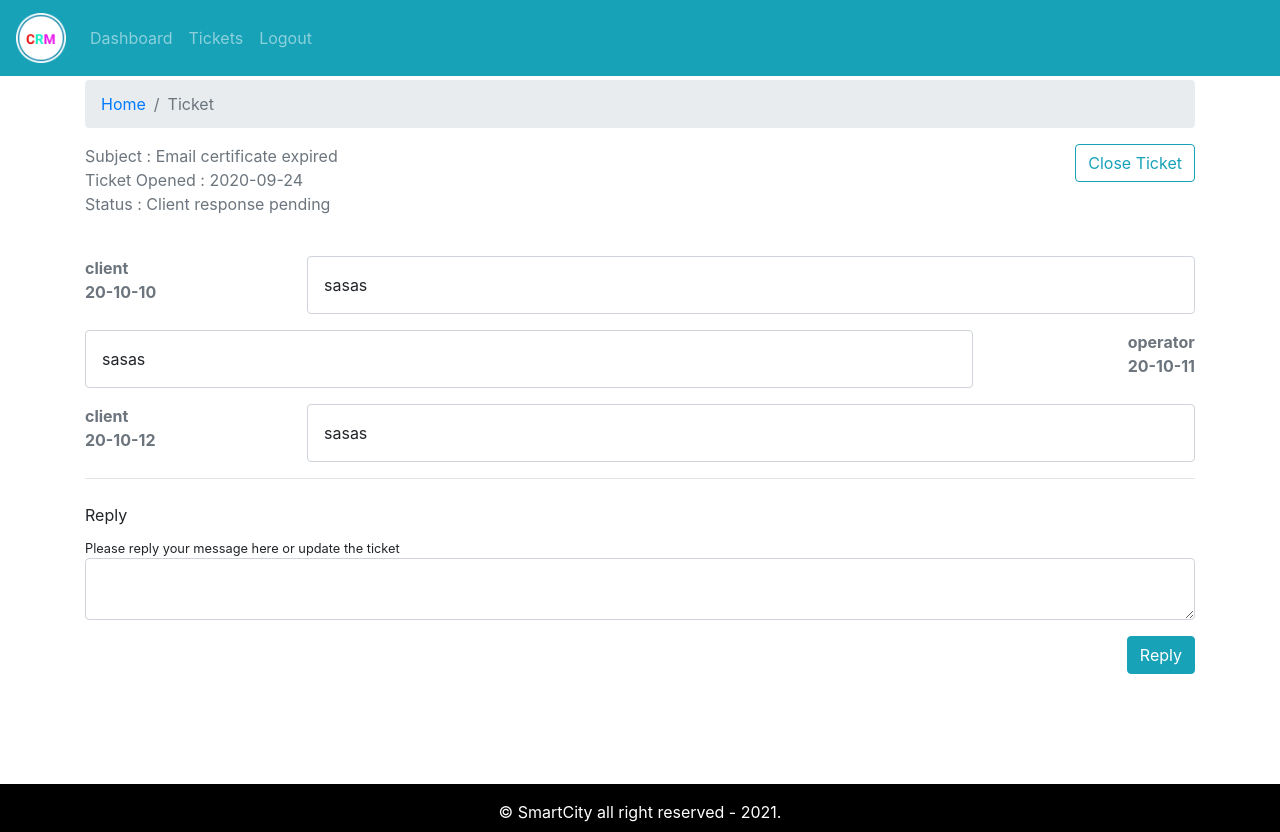
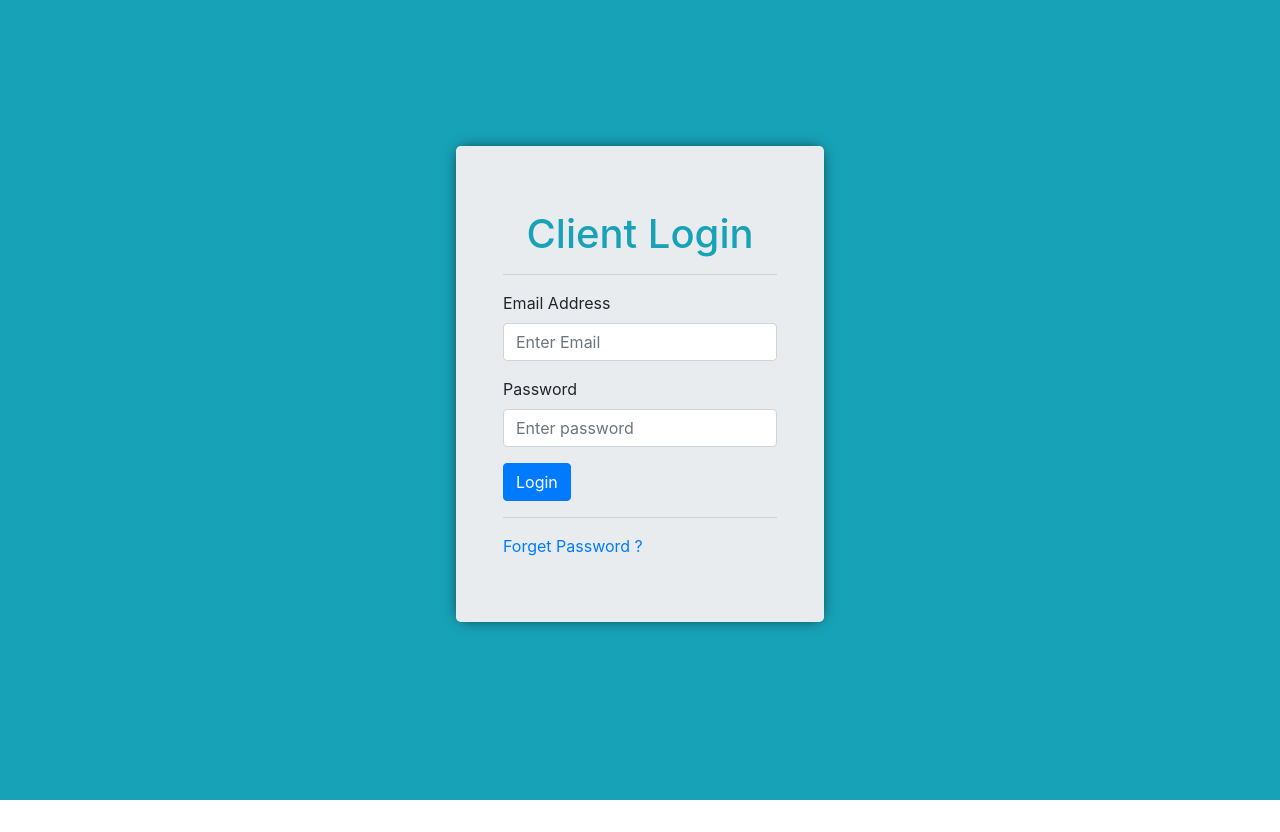
Before and after one commit to oussamafourati/dashboard-frontend, a React (Create React App) app: page / in a window 1280 px wide. After the commit the page ends 800 px from the top, so only its background shows below. Built offline with nearby package versions, Linux system fonts and the light colour scheme.

Commit message:
react-router-dom added

```diff
--- a/package.json
+++ b/package.json
@@ -11,6 +11,9 @@
     "react": "^17.0.2",
     "react-bootstrap": "^1.3.0",
     "react-dom": "^17.0.2",
+    "react-router": "^5.2.1",
+    "react-router-bootstrap": "^0.25.0",
+    "react-router-dom": "^5.3.0",
     "react-scripts": "4.0.3",
     "web-vitals": "^1.1.2"
   },
--- a/src/App.js
+++ b/src/App.js
@@ -1,21 +1,28 @@
 import React from 'react';
+import { BrowserRouter as Router, Switch, Route } from "react-router-dom";
 import './App.css';
-import { DefaultLayout } from './layout/DefaultLayout';
 import { Ticket } from './pages/ticket/Ticket.page';
-// import { TicketLists } from './pages/ticket-list/TicketLists';
-// import { Dashboard } from './pages/dashboard/DashboardPage';
-// import { Entry } from './pages/entry/Entry.page';
-// import { AddTicket } from './pages/new-ticket/AddTicket';
+import { TicketLists } from './pages/ticket-list/TicketLists';
+import { Dashboard } from './pages/dashboard/DashboardPage';
+import { Entry } from './pages/entry/Entry.page';
+import { AddTicket } from './pages/new-ticket/AddTicket';
+import { PrivateRoute } from './components/private-route/PrivateRoute'
 function App() {
   return (
     <div className="App">
-     {/*<Entry/>*/}
-     <DefaultLayout>
-       {/*<Dashboard/>*/}
-       {/*<AddTicket />*/}
-      {/*<TicketLists />*/}
-      <Ticket/>
-     </DefaultLayout>
+      <Router>
+        <Switch>
+          <Route exact path="/">
+             <Entry/>
+          </Route>
+
+            <PrivateRoute path="/dashboard"><Dashboard/></PrivateRoute>
+            <PrivateRoute path="/addTicket"><AddTicket /></PrivateRoute>
+            <PrivateRoute path="/tickets"><TicketLists /></PrivateRoute>
+            <PrivateRoute path="/ticket/:tId"><Ticket/></PrivateRoute>
+
+        </Switch>
+      </Router>
     </div>
   );
 }
--- /dev/null
+++ b/src/components/private-route/PrivateRoute.js
@@ -0,0 +1,12 @@
+import React from 'react'
+import {Route, Redirect} from "react-router-dom"
+import { DefaultLayout } from '../../layout/DefaultLayout'
+
+const isAuth = true
+export const PrivateRoute = ({children, ...rest }) => {
+    return (
+        <Route
+        {...rest}
+        render={() =>
+            isAuth ? <DefaultLayout>{children}</DefaultLayout> : <Redirect to="/" />} />);
+}
--- a/src/components/ticket-table/TicketTable.js
+++ b/src/components/ticket-table/TicketTable.js
@@ -3,7 +3,7 @@
 import { Table } from "react-bootstrap"
 
 import PropTypes from 'prop-types'
-
+import { Link } from 'react-router-dom'
 export const TicketTable = ({tickets}) => {
     return (
         <Table striped bordered hover>
@@ -19,7 +19,11 @@
                 {tickets.length ? tickets.map((row) =>
                     <tr key={row.id}>
                         <td>{row.id}</td>
-                        <td>{row.subject}</td>
+                        <td>
+                            <Link to={`/ticket/${row.id}`}>
+                                {row.subject}
+                            </Link>
+                        </td>
                         <td>{row.status}</td>
                         <td>{row.addedAt}</td>
                     </tr>
--- a/src/layout/partials/Header.js
+++ b/src/layout/partials/Header.js
@@ -1,8 +1,17 @@
 import React from 'react'
-import {Navbar, Nav} from "react-bootstrap"
+import { Navbar, Nav } from "react-bootstrap"
 import Logo from '../../assets/img/logo.png'
+import { LinkContainer } from "react-router-bootstrap"
+import { useHistory } from 'react-router-dom'
 
 export const Header = () => {
+
+    const history = useHistory()
+
+    const logMeOut = () => {
+        history.push("/");
+    }
+
     return (
         <Navbar
         collapseOnSelect bg="info"
@@ -13,10 +22,15 @@
             </Navbar.Brand>
             <Navbar.Toggle aria-controls="basic-navbar-nav" />
             <Navbar.Collapse id="basic-navbar-nav">
-                <Nav className="ms-auto">
-                    <Nav.Link href="/dashboard">Dashboard</Nav.Link>
-                    <Nav.Link href="/dashboard">Tickets</Nav.Link>
-                    <Nav.Link href="/dashboard">Logout</Nav.Link>
+                <Nav className="ml-auto">
+                    <LinkContainer to="/dashboard">
+                        <Nav.Link>Dashboard</Nav.Link>
+                    </LinkContainer>
+                    <LinkContainer to="/tickets">
+                        <Nav.Link>Tickets</Nav.Link>
+                    </LinkContainer>
+
+                    <Nav.Link onClick={logMeOut}>Logout</Nav.Link>
                 </Nav>
             </Navbar.Collapse>
         </Navbar>
--- a/src/pages/dashboard/DashboardPage.js
+++ b/src/pages/dashboard/DashboardPage.js
@@ -5,6 +5,7 @@
 import tickets from "../../assets/data/test-tickets.json"
 import { BreadcrumbPage } from '../../components/breadcrumb/Breadcrumb'
 
+import { Link } from 'react-router-dom'
 
 export const Dashboard = () => {
     return (
@@ -16,7 +17,9 @@
             </Row>
             <Row>
                 <Col className="text-center mt-5 mb-2">
-                    <Button variant="info" style={{'fontSize':'2rem', 'padding': "10px 30px"}}>Add new Ticket</Button>
+                    <Link to="/addTicket">
+                        <Button variant="info" style={{'fontSize':'2rem', 'padding': "10px 30px"}}>Add new Ticket</Button>
+                    </Link>
                 </Col>
             </Row>
             <Row>
--- a/src/pages/entry/entry.style.css
+++ b/src/pages/entry/entry.style.css
@@ -4,10 +4,6 @@
     justify-content: center;
     align-items: center;
 }
-.jumbotron {
-    padding: 4rem 2rem;
-    margin-bottom: 2rem;
-    background-color: var(--bs-light);
-    border-radius: .3rem;
-    box-shadow:  0px 0px 15px -5px #000;
-  }
+.form-box{
+    box-shadow: 0px 0px 15px -5px #000;
+}
--- a/src/pages/ticket-list/TicketLists.js
+++ b/src/pages/ticket-list/TicketLists.js
@@ -4,7 +4,7 @@
 import { SearchForm } from '../../components/search-form/SearchForm'
 import { TicketTable } from '../../components/ticket-table/TicketTable'
 import tickets from '../../assets/data/test-tickets.json'
-
+import { Link } from 'react-router-dom'
 
 export const TicketLists = () => {
 
@@ -36,9 +36,11 @@
            </Row>
            <Row className="mt-4">
                <Col>
+               <Link to="/addTicket">
                 <Button variant="info">
                     Add New Ticket
                 </Button>
+                </Link>
                </Col>
                <Col className="text-right">
                     <SearchForm
--- a/src/pages/ticket/Ticket.page.js
+++ b/src/pages/ticket/Ticket.page.js
@@ -4,14 +4,23 @@
 import tickets from "../../assets/data/test-tickets.json"
 import {MessageHistory} from "../../components/message-history/MessageHistory"
 import {UpdateTicket} from "../../components/update-ticket/UpdateTicket"
+import { useParams } from "react-router-dom"
 
-
-const ticket = tickets[0]
+// const ticket = tickets[0]
 
 export const Ticket = () => {
+    const {tId} = useParams()
     const [message, setMessage] = useState("")
+    const [ticket, setTicket] = useState("")
 
-    useEffect(() => {},[message])
+    useEffect(() => {
+        for (let i = 0; i < tickets.length; i++) {
+            if(tickets[i].id == tId){
+                setTicket(tickets[i]);
+                continue;
+            }
+        }
+    },[message,tId])
 
     const handleOnSubmit = () => {
         alert('form submitted!!!!')
@@ -29,7 +38,7 @@
                 </Col>
             </Row>
             <Row>
-                <Col className="text-weight-bold text-secondary">
+                <Col className="text-weight-bolder text-secondary">
                     <div className="subject">Subject : {ticket.subject}</div>
                     <div className="date">Ticket Opened : {ticket.addedAt}</div>
                     <div className="status">Status : {ticket.status}</div>
@@ -40,7 +49,7 @@
             </Row>
             <Row className="mt-4">
                 <Col>
-                <MessageHistory msg={ticket.history}/>
+                    {ticket.history && <MessageHistory msg={ticket.history}/>}
                 </Col>
             </Row>
             <hr/>
```
Also changed, not shown: 1 other file (tests, documents, lock files or other folders).
